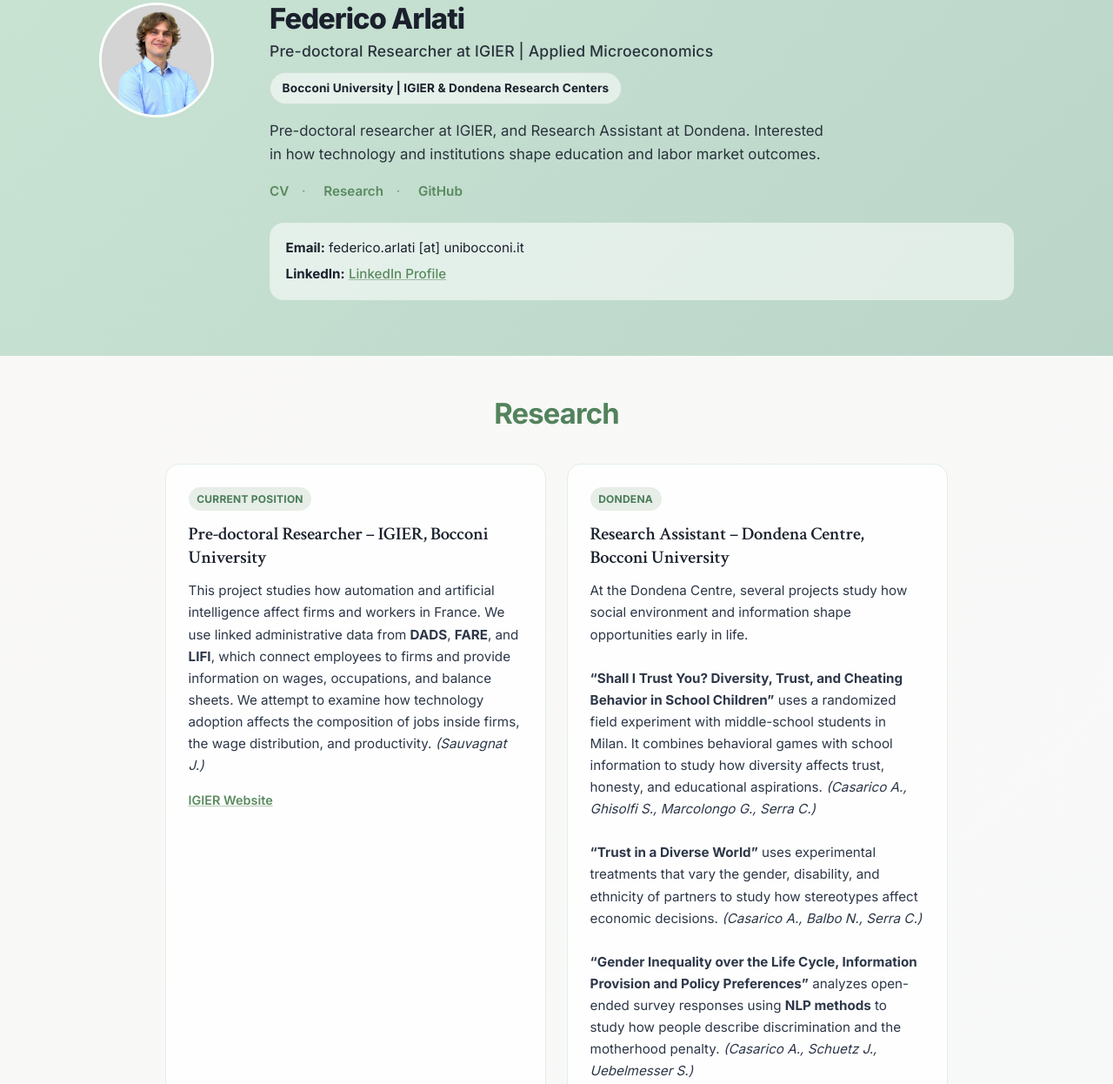
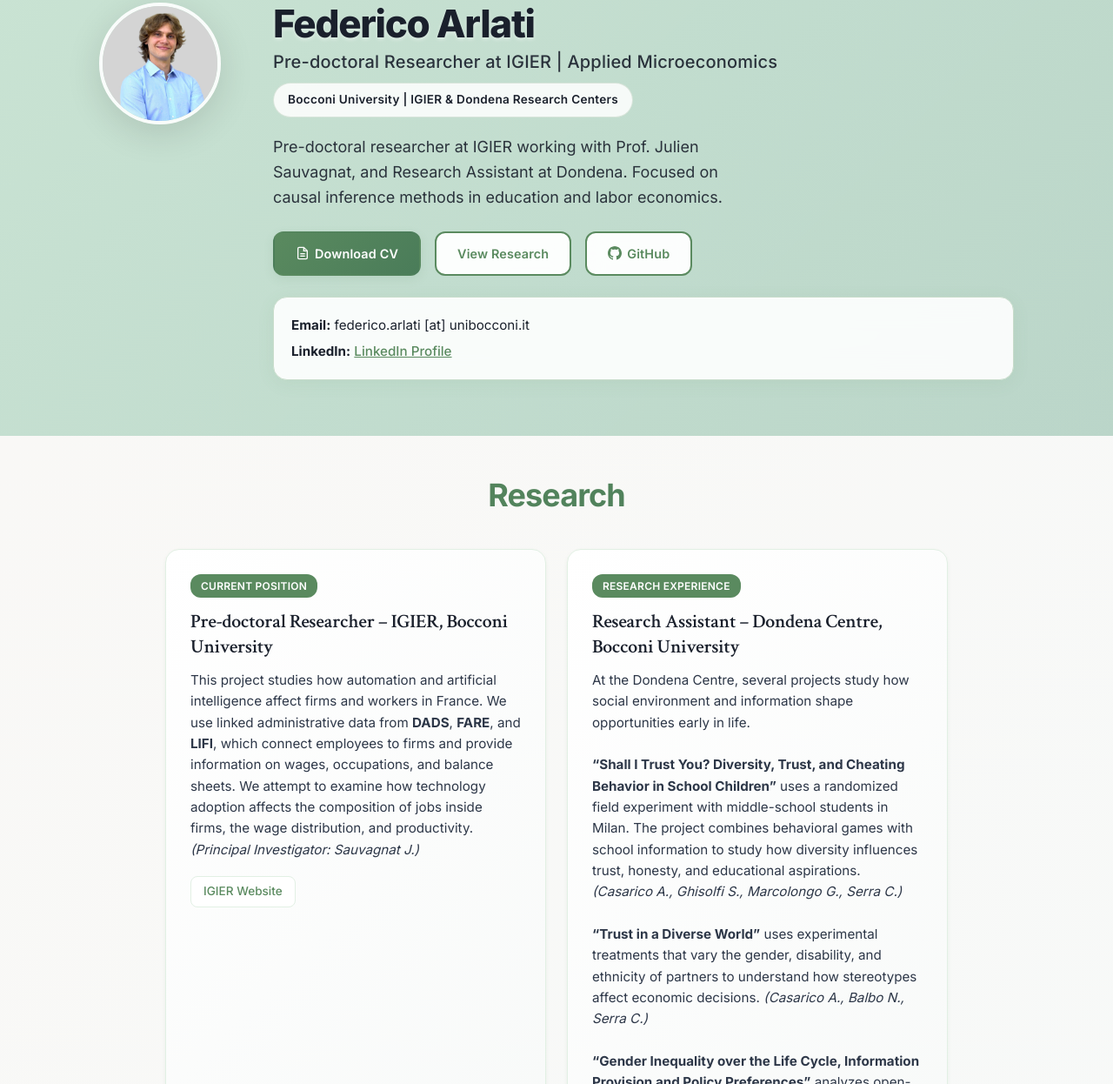
Before and after one commit to federicoarlati/federicoarlati.github.io, a plain HTML site: page index.html in a window 1280 px wide. Shown: the part 115-1361 px from the top of the page at 87% size. Drawn offline with Linux system fonts and the light colour scheme.

Commit message:
index.html

```diff
--- a/index.html
+++ b/index.html
@@ -110,7 +110,7 @@
 
   .nav-brand {
     font-weight: 700;
-    font-size: 1.1rem;
+    font-size: 1.25rem;
     color: var(--accent-primary);
     text-decoration: none;
     letter-spacing: -0.02em;
@@ -173,36 +173,35 @@
   .hero-content {
     display: grid;
     grid-template-columns: 160px 1fr;
-    gap: 2.25rem;
+    gap: 2.5rem;
     align-items: start;
     position: relative;
     z-index: 1;
   }
 
   .hero-photo img {
-    width: 132px;
-    height: 132px;
+    width: 140px;
+    height: 140px;
     border-radius: 50%;
     object-fit: cover;
-    border: 3px solid rgba(255, 255, 255, 0.95);
-    box-shadow: none; /* lighter */
+    border: 4px solid rgba(255, 255, 255, 0.9);
+    box-shadow: var(--shadow-hero);
   }
 
-  /* Make name less prominent */
   .hero-info h1 {
-    font-size: 2.05rem;
-    font-weight: 750;
+    font-size: 2.75rem;
+    font-weight: 800;
     margin-bottom: 0.25rem;
     letter-spacing: -0.03em;
-    line-height: 1.15;
+    line-height: 1.1;
     color: var(--text-hero);
-    text-shadow: none;
+    text-shadow: 0 2px 4px rgba(255, 255, 255, 0.5);
   }
 
   .hero-subtitle {
-    font-size: 1.1rem;
+    font-size: 1.25rem;
     color: var(--text-primary);
-    margin-bottom: 0.65rem;
+    margin-bottom: 0.5rem;
     font-weight: 500;
     letter-spacing: 0.01em;
     opacity: 0.9;
@@ -210,60 +209,74 @@
 
   .hero-status {
     display: inline-block;
-    background: rgba(255, 255, 255, 0.55);
+    background: rgba(255, 255, 255, 0.85);
     backdrop-filter: blur(10px);
     color: var(--text-primary);
-    padding: 0.4rem 0.85rem;
-    border-radius: 999px;
+    padding: 0.5rem 1rem;
+    border-radius: 25px;
     font-size: 0.85rem;
-    font-weight: 650;
-    margin-bottom: 1.05rem;
-    border: 1px solid rgba(90, 138, 95, 0.16);
-    letter-spacing: 0.01em;
+    font-weight: 600;
+    margin-bottom: 1.25rem;
+    border: 1px solid rgba(90, 138, 95, 0.2);
+    letter-spacing: 0.02em;
   }
 
   .hero-bio {
-    font-size: 1.05rem;
-    line-height: 1.65;
+    font-size: 1.125rem;
+    line-height: 1.6;
     color: var(--text-primary);
-    margin-bottom: 0.75rem;
-    max-width: 650px;
+    margin-bottom: 1.5rem;
+    max-width: 550px;
     font-weight: 400;
     opacity: 0.9;
   }
 
-  /* Links -> essential (no big buttons) */
   .hero-actions {
     display: flex;
-    gap: 0.9rem;
+    gap: 1rem;
     flex-wrap: wrap;
-    margin-top: 0.4rem;
   }
 
-  .hero-actions .btn + .btn::before {
-    content: "·";
-    margin-right: 0.9rem;
-    color: rgba(45, 55, 72, 0.35);
-  }
-
+  /* Buttons */
   .btn {
     display: inline-flex;
     align-items: center;
-    gap: 0.4rem;
-    padding: 0.25rem 0;
-    border-radius: 0;
+    gap: 0.375rem;
+    padding: 0.75rem 1.5rem;
+    border-radius: 12px;
     font-weight: 600;
-    font-size: 0.95rem;
+    font-size: 0.9rem;
     text-decoration: none;
-    border: none;
-    background: transparent;
-    color: var(--accent-primary);
-    transition: opacity 0.2s ease, transform 0.2s ease;
+    transition: all 0.3s ease;
+    border: 2px solid transparent;
+    letter-spacing: 0.01em;
   }
 
-  .btn:hover {
-    opacity: 0.85;
+  .btn-primary {
+    background: linear-gradient(135deg, var(--accent-primary), var(--accent-secondary));
+    color: white;
+    border-color: transparent;
+    box-shadow: var(--shadow-md);
+  }
+
+  .btn-primary:hover {
+    transform: translateY(-2px);
+    box-shadow: var(--shadow-lg);
+    filter: brightness(1.1);
+  }
+
+  .btn-secondary {
+    background: rgba(255, 255, 255, 0.95);
+    color: var(--accent-primary);
+    border: 2px solid var(--accent-primary);
+    backdrop-filter: blur(10px);
+  }
+
+  .btn-secondary:hover {
+    background: var(--bg-accent);
+    border-color: var(--accent-primary);
     transform: translateY(-1px);
+    box-shadow: var(--shadow-sm);
   }
 
   .btn-icon {
@@ -271,19 +284,19 @@
     height: 16px;
   }
 
-  /* Contact Info (lighter) */
+  /* Contact Info */
   .contact-info {
-    background: rgba(255, 255, 255, 0.55);
-    backdrop-filter: blur(10px);
-    padding: 1rem 1.1rem;
+    background: rgba(255, 255, 255, 0.9);
+    backdrop-filter: blur(15px);
+    padding: 1.25rem;
     border-radius: 16px;
-    margin-top: 1.25rem;
-    border: 1px solid rgba(226, 240, 228, 0.9);
-    box-shadow: none;
+    margin-top: 1.5rem;
+    border: 1px solid var(--border-accent);
+    box-shadow: 0 4px 20px rgba(90, 138, 95, 0.08);
   }
 
   .contact-info p {
-    margin-bottom: 0.35rem;
+    margin-bottom: 0.375rem;
     font-size: 0.95rem;
     color: var(--text-primary);
     font-weight: 400;
@@ -296,14 +309,14 @@
   .contact-info a {
     color: var(--accent-primary);
     text-decoration: underline;
-    text-decoration-color: rgba(90, 138, 95, 0.5);
+    text-decoration-color: var(--accent-primary);
     transition: all 0.2s ease;
     font-weight: 500;
   }
 
   .contact-info a:hover {
     color: var(--accent-secondary);
-    text-decoration-color: rgba(74, 124, 89, 0.6);
+    text-decoration-color: var(--accent-secondary);
   }
 
   /* Sections */
@@ -322,7 +335,7 @@
   }
 
   .section-title {
-    font-size: 2.05rem;
+    font-size: 2.25rem;
     font-weight: 700;
     margin-bottom: 0.5rem;
     letter-spacing: -0.025em;
@@ -349,37 +362,53 @@
   }
 
   .research-card {
-    background: rgba(255,255,255,0.85);
-    padding: 1.6rem;
+    background: var(--bg-card-gradient);
+    padding: 1.75rem;
     border-radius: 16px;
-    box-shadow: none; /* lighter */
+    box-shadow: var(--shadow-sm);
     border: 1px solid var(--border-color);
-    transition: transform 0.25s ease, border-color 0.25s ease;
+    transition: all 0.3s ease;
     position: relative;
     overflow: hidden;
   }
 
+  .research-card::before {
+    content: '';
+    position: absolute;
+    top: 0;
+    left: 0;
+    right: 0;
+    height: 4px;
+    background: var(--accent-primary);
+    opacity: 0;
+    transition: opacity 0.3s ease;
+  }
+
   .research-card:hover {
-    transform: translateY(-2px);
-    border-color: rgba(90, 138, 95, 0.35);
+    transform: translateY(-4px);
+    box-shadow: var(--shadow-lg);
+  }
+
+  .research-card:hover::before {
+    opacity: 1;
   }
 
   .research-type {
     display: inline-block;
-    background: rgba(90, 138, 95, 0.14);
-    color: var(--accent-secondary);
-    padding: 0.25rem 0.6rem;
-    border-radius: 999px;
+    background: var(--accent-primary);
+    color: white;
+    padding: 0.25rem 0.75rem;
+    border-radius: 12px;
     font-size: 0.75rem;
-    font-weight: 700;
-    margin-bottom: 0.85rem;
+    font-weight: 600;
+    margin-bottom: 0.875rem;
     letter-spacing: 0.02em;
     text-transform: uppercase;
   }
 
   .research-title {
     font-family: 'Crimson Text', serif;
-    font-size: 1.3rem;
+    font-size: 1.375rem;
     font-weight: 600;
     margin-bottom: 0.75rem;
     line-height: 1.3;
@@ -389,8 +418,8 @@
 
   .research-description {
     color: var(--text-secondary);
-    line-height: 1.65;
-    margin-bottom: 1rem;
+    line-height: 1.6;
+    margin-bottom: 1.125rem;
     font-size: 0.95rem;
     font-weight: 400;
   }
@@ -403,19 +432,20 @@
 
   .research-link {
     color: var(--accent-primary);
-    text-decoration: underline;
-    text-decoration-color: rgba(90, 138, 95, 0.45);
-    font-weight: 600;
-    font-size: 0.9rem;
-    padding: 0;
-    border: none;
-    border-radius: 0;
-    transition: opacity 0.2s ease;
-    background: transparent;
+    text-decoration: none;
+    font-weight: 500;
+    font-size: 0.85rem;
+    padding: 0.375rem 0.875rem;
+    border: 1.5px solid var(--border-color);
+    border-radius: 8px;
+    transition: all 0.2s ease;
+    background: white;
   }
 
   .research-link:hover {
-    opacity: 0.85;
+    border-color: var(--accent-primary);
+    background: var(--bg-accent);
+    transform: translateY(-1px);
   }
 
   /* Footer */
@@ -534,13 +564,13 @@
     }
 
     .hero-photo img {
-      width: 116px;
-      height: 116px;
+      width: 120px;
+      height: 120px;
       margin: 0 auto;
     }
 
     .hero-info h1 {
-      font-size: 1.8rem;
+      font-size: 2rem;
     }
 
     .hero-subtitle {
@@ -556,7 +586,7 @@
     }
 
     .section-title {
-      font-size: 1.6rem;
+      font-size: 1.625rem;
     }
 
     .research-grid {
@@ -568,7 +598,7 @@
     }
 
     .research-title {
-      font-size: 1.05rem;
+      font-size: 1rem;
     }
 
     .hero-actions {
@@ -582,7 +612,16 @@
 
   @media (max-width: 480px) {
     .hero-info h1 {
-      font-size: 1.7rem;
+      font-size: 2rem;
+    }
+
+    .btn {
+      padding: 0.675rem 1.25rem;
+      font-size: 0.85rem;
+    }
+
+    .research-card {
+      padding: 1.25rem;
     }
   }
   </style>
@@ -628,20 +667,34 @@
           <div class="hero-photo">
             <img src="photo.jpeg" alt="Federico Arlati">
           </div>
-
           <div class="hero-info">
             <h1>Federico Arlati</h1>
             <p class="hero-subtitle">Pre-doctoral Researcher at IGIER | Applied Microeconomics</p>
             <div class="hero-status">Bocconi University | IGIER & Dondena Research Centers</div>
 
             <p class="hero-bio">
-              Pre-doctoral researcher at IGIER, and Research Assistant at Dondena. Interested in how technology and institutions shape education and labor market outcomes.
+              Pre-doctoral researcher at IGIER working with Prof. Julien Sauvagnat, and Research Assistant at Dondena. Focused on causal inference methods in education and labor economics.
             </p>
 
-            <div class="hero-actions" aria-label="Quick links">
-              <a href="cv.pdf" target="_blank" rel="noopener noreferrer" class="btn">CV</a>
-              <a href="#research" class="btn">Research</a>
-              <a href="https://github.com/federicoarlati" target="_blank" rel="noopener noreferrer" class="btn">GitHub</a>
+            <div class="hero-actions">
+              <a href="cv.pdf" target="_blank" rel="noopener noreferrer" class="btn btn-primary">
+                <svg class="btn-icon" viewBox="0 0 24 24" fill="none" stroke="currentColor" stroke-width="2">
+                  <path d="M14 2H6a2 2 0 0 0-2 2v16a2 2 0 0 0 2 2h12a2 2 0 0 0 2-2V8z"></path>
+                  <polyline points="14,2 14,8 20,8"></polyline>
+                  <line x1="16" y1="13" x2="8" y2="13"></line>
+                  <line x1="16" y1="17" x2="8" y2="17"></line>
+                </svg>
+                Download CV
+              </a>
+
+              <a href="#research" class="btn btn-secondary">View Research</a>
+
+              <a href="https://github.com/federicoarlati" target="_blank" rel="noopener noreferrer" class="btn btn-secondary">
+                <svg class="btn-icon" viewBox="0 0 24 24" fill="currentColor">
+                  <path d="M12 0c-6.626 0-12 5.373-12 12 0 5.302 3.438 9.8 8.207 11.387.599.111.793-.261.793-.577v-2.234c-3.338.726-4.033-1.416-4.033-1.416-.546-1.387-1.333-1.756-1.333-1.756-1.089-.745.083-.729.083-.729 1.205.084 1.839 1.237 1.839 1.237 1.07 1.834 2.807 1.304 3.492.997.107-.775.418-1.305.762-1.604-2.665-.305-5.467-1.334-5.467-5.931 0-1.311.469-2.381 1.236-3.221-.124-.303-.535-1.524.117-3.176 0 0 1.008-.322 3.301 1.23.957-.266 1.983-.399 3.003-.404 1.02.005 2.047.138 3.006.404 2.291-1.552 3.297-1.23 3.297-1.23.653 1.653.242 2.874.118 3.176.77.84 1.235 1.911 1.235 3.221 0 4.609-2.807 5.624-5.479 5.921.43.372.823 1.102.823 2.222v3.293c0 .319.192.694.801.576 4.765-1.589 8.199-6.086 8.199-11.386 0-6.627-5.373-12-12-12z"/>
+                </svg>
+                GitHub
+              </a>
             </div>
 
             <div class="contact-info">
@@ -649,7 +702,6 @@
               <p><strong>LinkedIn:</strong> <a href="https://linkedin.com/in/federico-arlati-4230121b4" target="_blank" rel="noopener noreferrer">LinkedIn Profile</a></p>
             </div>
           </div>
-
         </div>
       </div>
     </section>
@@ -666,7 +718,7 @@
             <div class="research-type">Current Position</div>
             <h3 class="research-title">Pre-doctoral Researcher – IGIER, Bocconi University</h3>
             <p class="research-description">
-              This project studies how automation and artificial intelligence affect firms and workers in France. We use linked administrative data from <strong>DADS</strong>, <strong>FARE</strong>, and <strong>LIFI</strong>, which connect employees to firms and provide information on wages, occupations, and balance sheets. We attempt to examine how technology adoption affects the composition of jobs inside firms, the wage distribution, and productivity. <em>(Sauvagnat J.)</em>
+              This project studies how automation and artificial intelligence affect firms and workers in France. We use linked administrative data from <strong>DADS</strong>, <strong>FARE</strong>, and <strong>LIFI</strong>, which connect employees to firms and provide information on wages, occupations, and balance sheets. We attempt to examine how technology adoption affects the composition of jobs inside firms, the wage distribution, and productivity. <em>(Principal Investigator: Sauvagnat J.)</em>
             </p>
             <div class="research-links">
               <a href="https://www.igier.unibocconi.it/" target="_blank" rel="noopener noreferrer" class="research-link">IGIER Website</a>
@@ -674,16 +726,13 @@
           </div>
 
           <div class="research-card">
-            <div class="research-type">Dondena</div>
+            <div class="research-type">Research Experience</div>
             <h3 class="research-title">Research Assistant – Dondena Centre, Bocconi University</h3>
             <p class="research-description">
               At the Dondena Centre, several projects study how social environment and information shape opportunities early in life.<br><br>
-
-              <strong>“Shall I Trust You? Diversity, Trust, and Cheating Behavior in School Children”</strong> uses a randomized field experiment with middle-school students in Milan. It combines behavioral games with school information to study how diversity affects trust, honesty, and educational aspirations. <em>(Casarico A., Ghisolfi S., Marcolongo G., Serra C.)</em><br><br>
-
-              <strong>“Trust in a Diverse World”</strong> uses experimental treatments that vary the gender, disability, and ethnicity of partners to study how stereotypes affect economic decisions. <em>(Casarico A., Balbo N., Serra C.)</em><br><br>
-
-              <strong>“Gender Inequality over the Life Cycle, Information Provision and Policy Preferences”</strong> analyzes open-ended survey responses using <strong>NLP methods</strong> to study how people describe discrimination and the motherhood penalty. <em>(Casarico A., Schuetz J., Uebelmesser S.)</em>
+              <strong>“Shall I Trust You? Diversity, Trust, and Cheating Behavior in School Children”</strong> uses a randomized field experiment with middle-school students in Milan. The project combines behavioral games with school information to study how diversity influences trust, honesty, and educational aspirations. <em>(Casarico A., Ghisolfi S., Marcolongo G., Serra C.)</em><br><br>
+              <strong>“Trust in a Diverse World”</strong> uses experimental treatments that vary the gender, disability, and ethnicity of partners to understand how stereotypes affect economic decisions. <em>(Casarico A., Balbo N., Serra C.)</em><br><br>
+              <strong>“Gender Inequality over the Life Cycle, Information Provision and Policy Preferences”</strong> analyzes open-ended survey responses using <strong>NLP methods</strong> to examine how people describe discrimination and the motherhood penalty. <em>(Casarico A., Schuetz J., Uebelmesser S.)</em>
             </p>
             <div class="research-links">
               <a href="https://www.dondena.unibocconi.it/" target="_blank" rel="noopener noreferrer" class="research-link">Dondena Website</a>
```
